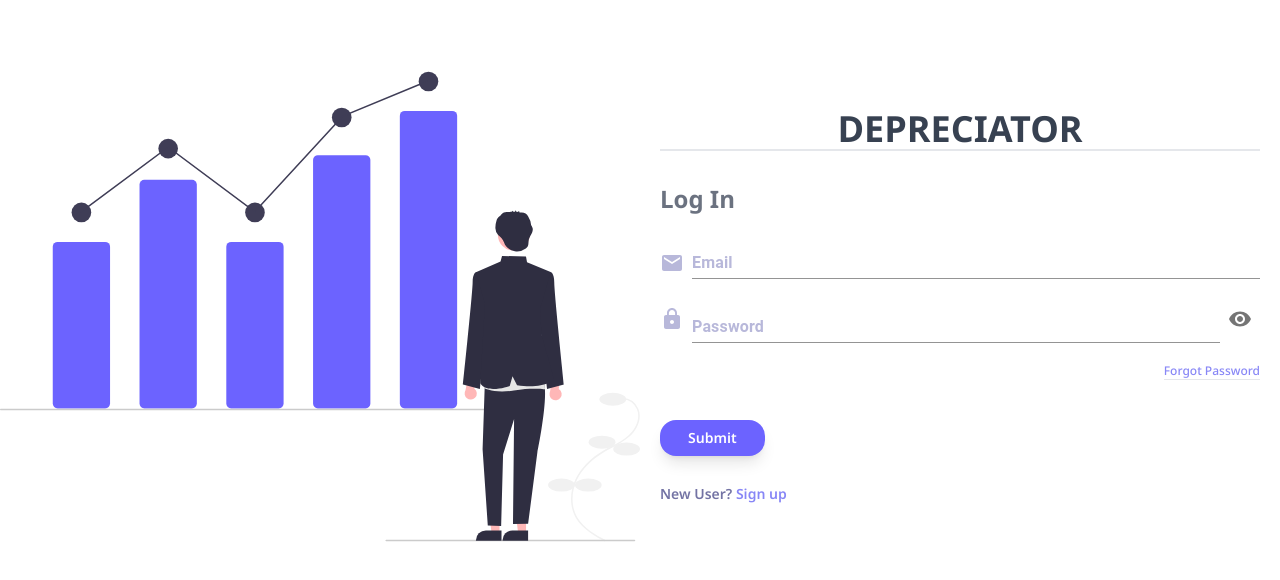
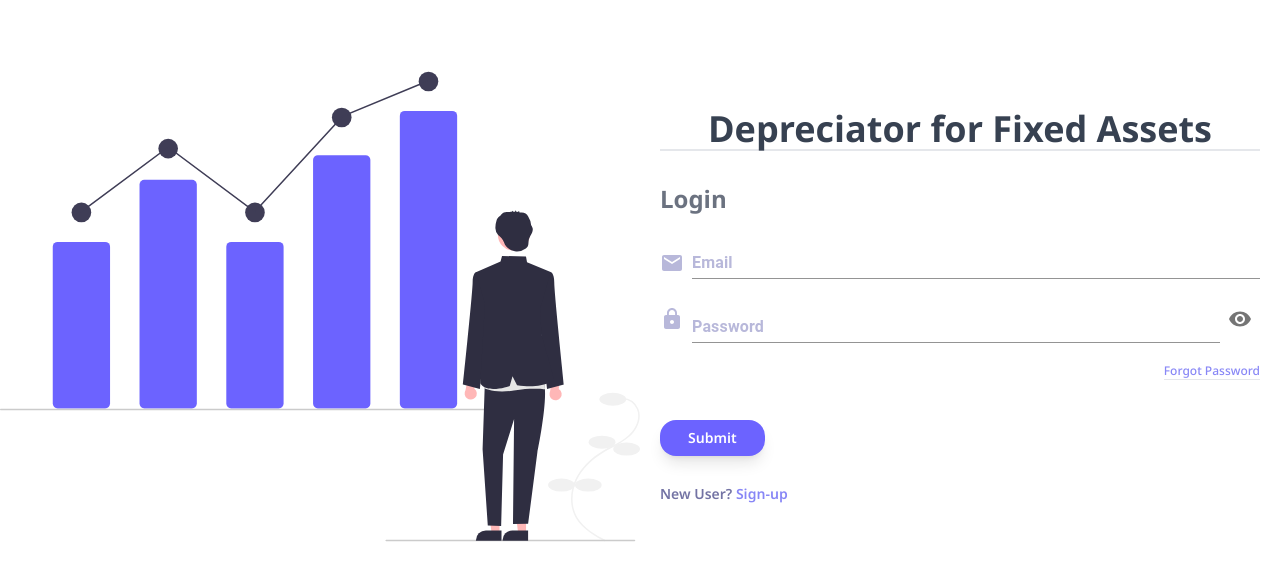
Before and after one commit to kb019/depriciation-frontend, a React (Vite) app: page / in a window 1280 px wide. Shown: the top 580 px of the page. Built offline with nearby package versions, Linux system fonts and the light colour scheme.

Commit message:
made header changes

```diff
--- a/src/common/header.tsx
+++ b/src/common/header.tsx
@@ -57,7 +57,7 @@ function Header() {
         </div>
         <div className="flex-1 text-center">
           <p className="font-medium md:text-lg sm:text-base text-xs text-white">
-            {companyName?.toUpperCase()}
+            {companyName}
           </p>
         </div>
       </div>
--- a/src/components/authentication/forgotPassword.tsx
+++ b/src/components/authentication/forgotPassword.tsx
@@ -1,9 +1,4 @@
-import {
-  Box,
-
-  LinearProgress,
-  TextField,
-} from "@mui/material";
+import { Box, LinearProgress, TextField } from "@mui/material";
 import EmailIcon from "@mui/icons-material/Email";
 import * as Yup from "yup";
 import { useFormik } from "formik";
@@ -73,7 +68,7 @@ function ForgotPassword({
       <div className="p-5  h-max">
         <div className=" flex flex-col gap-4 ">
           <h1 className="font-bold text-gray-700 md:text-4xl  text-2xl text-center mb-4 border-b-2">
-            DEPRECIATOR
+            Depreciator for Fixed Assets
           </h1>
           <h2 className="font-bold text-gray-500 md:text-2xl text-xl">
             {" "}
@@ -147,7 +142,7 @@ function ForgotPassword({
             className="text-[#8887F6] cursor-pointer ml-2"
             onClick={showForgotPassword}
           >
-            Log In
+            Login
           </a>
         </p>
       </div>
--- a/src/components/authentication/logIn.tsx
+++ b/src/components/authentication/logIn.tsx
@@ -1,8 +1,4 @@
-import {
-  Box,
-  LinearProgress,
-  TextField,
-} from "@mui/material";
+import { Box, LinearProgress, TextField } from "@mui/material";
 import { useState } from "react";
 import EmailIcon from "@mui/icons-material/Email";
 import * as Yup from "yup";
@@ -22,7 +18,13 @@ const validationSchema = Yup.object().shape({
 
   password: Yup.string().trim().required("Password is Required"),
 });
-function LogIn({ changePage,showForgotPassword }: { changePage: () => void,showForgotPassword:()=>void }) {
+function LogIn({
+  changePage,
+  showForgotPassword,
+}: {
+  changePage: () => void;
+  showForgotPassword: () => void;
+}) {
   const dispatch = useAppDispatch();
   const [isLoading, setIsLoading] = useState<boolean>(false);
 
@@ -42,7 +44,7 @@ function LogIn({ changePage,showForgotPassword }: { changePage: () => void,showF
           loading: "Loggin In User",
           success: () => {
             formik.resetForm();
-            return "Log In Successful";
+            return "Login Successful";
           },
           error: (e) => {
             return typeof e == "string"
@@ -64,11 +66,11 @@ function LogIn({ changePage,showForgotPassword }: { changePage: () => void,showF
       <div className="p-5  h-max">
         <div className=" flex flex-col gap-4 ">
           <h1 className="font-bold text-gray-700 md:text-4xl  text-2xl text-center mb-4 border-b-2">
-            DEPRECIATOR
+            Depreciator for Fixed Assets
           </h1>
           <h2 className="font-bold text-gray-500 md:text-2xl text-xl">
             {" "}
-            Log In
+            Login
           </h2>
 
           <Box
@@ -105,7 +107,12 @@ function LogIn({ changePage,showForgotPassword }: { changePage: () => void,showF
             helperText={formik.touched.password ? formik.errors.password! : ""}
           />
         </div>
-        <p className="text-xs mt-5 ml-auto max-w-max text-[#8887F6] border-b cursor-pointer" onClick={showForgotPassword}>Forgot Password</p>
+        <p
+          className="text-xs mt-5 ml-auto max-w-max text-[#8887F6] border-b cursor-pointer"
+          onClick={showForgotPassword}
+        >
+          Forgot Password
+        </p>
         <button
           className="font-semibold bg-[#6C63FF] p-2 mt-10 rounded-2xl text-white shadow-lg text-sm px-7 hover:bg-[#8b85fc]"
           onClick={() => {
@@ -119,7 +126,7 @@ function LogIn({ changePage,showForgotPassword }: { changePage: () => void,showF
         <p className="mt-7 font-semibold text-sm text-[#7373A4]">
           New User?{" "}
           <a className="text-[#8887F6] cursor-pointer" onClick={changePage}>
-            Sign up
+            Sign-up
           </a>
         </p>
       </div>
--- a/src/components/authentication/signUp.tsx
+++ b/src/components/authentication/signUp.tsx
@@ -1,8 +1,4 @@
-import {
-  Box,
-  LinearProgress,
-  TextField,
-} from "@mui/material";
+import { Box, LinearProgress, TextField } from "@mui/material";
 import BusinessIcon from "@mui/icons-material/Business";
 import EmailIcon from "@mui/icons-material/Email";
 import HomeIcon from "@mui/icons-material/Home";
@@ -73,11 +69,11 @@ function SignUp({ changePage }: { changePage: () => void }) {
       <div className="p-5  h-max">
         <div className=" flex flex-col gap-4 ">
           <h1 className="font-bold text-gray-700 md:text-4xl  text-2xl text-center mb-4 border-b-2">
-            DEPRECIATOR
+            Depreciator for Fixed Assets
           </h1>
           <h2 className="font-bold text-gray-500 md:text-2xl text-xl">
             {" "}
-            Sign Up
+            Sign-Up
           </h2>
           <Box
             sx={{
@@ -90,7 +86,7 @@ function SignUp({ changePage }: { changePage: () => void }) {
             <BusinessIcon sx={{ color: "#B8B8DA", mr: 1, my: 0.5 }} />
             <TextField
               id="input-with-sx"
-              label="Company Name"
+              label="Name"
               name="companyName"
               variant="standard"
               onChange={formik.handleChange}
@@ -194,7 +190,7 @@ function SignUp({ changePage }: { changePage: () => void }) {
         <p className="mt-7 font-semibold text-sm text-[#7373A4]">
           Exsiting User?{" "}
           <a className="text-[#8887F6] cursor-pointer" onClick={changePage}>
-            Log in
+            Login
           </a>
         </p>
       </div>
```
